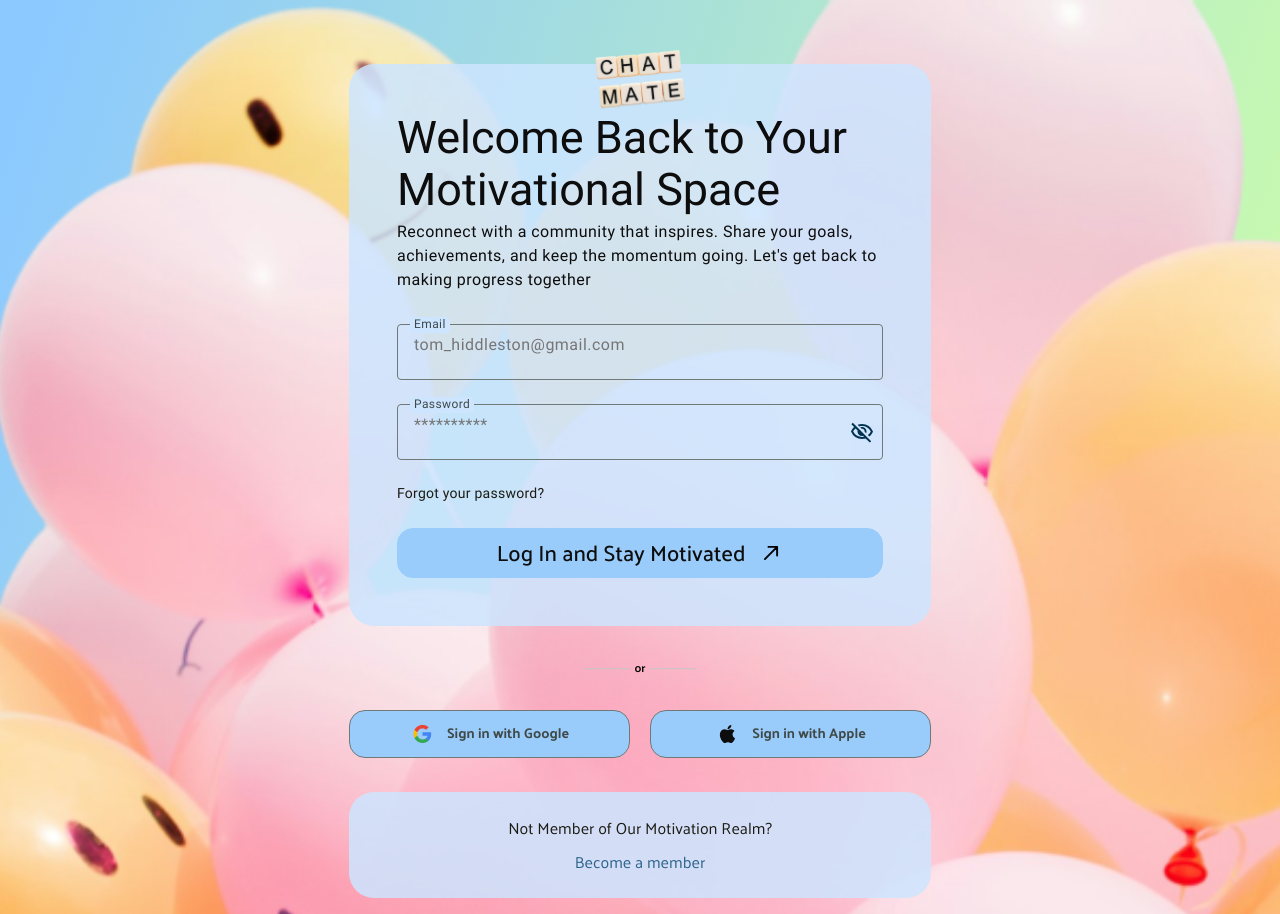
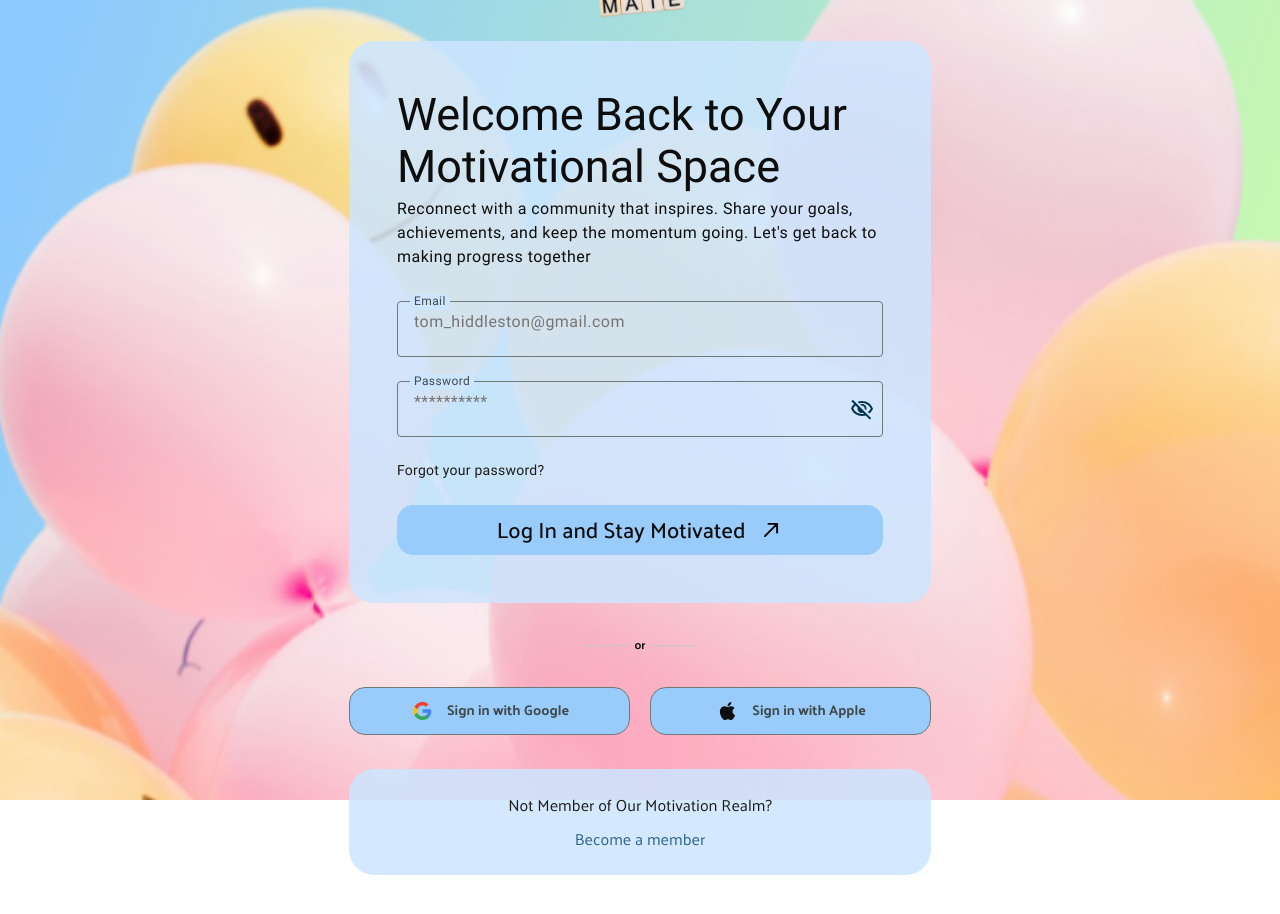
Before and after one commit to chatapp-dev/chat_frontend, a React (Vite) app: page /chat_frontend/sign-in in a window 1280 px wide. After the commit the page ends 891 px from the top, so only its background shows below. Built offline with nearby package versions, Linux system fonts and the light colour scheme; no server answers.

Commit message:
upd stily

```diff
--- a/src/components/common/Login/Login.module.scss
+++ b/src/components/common/Login/Login.module.scss
@@ -8,6 +8,7 @@
   gap: 34px;
   width: 100%;
   align-items: center;
+  justify-content: center;
 
   @include mx.mq("md", max) {
     gap: 1.125rem;
@@ -15,6 +16,7 @@
   @include mx.mq("md") {
     // height: 560px;
     max-width: 582px;
+    flex: 1;
   }
   @include mx.mq("xl") {
     // height: 580px;
--- a/src/components/common/Logo/Logo.module.scss
+++ b/src/components/common/Logo/Logo.module.scss
@@ -4,7 +4,6 @@
   padding-bottom: 18px;
 
   @include mx.mq("md") {
-    top: 48px;
-    position: absolute;
+    padding-bottom: 0;
   }
 }
--- a/src/components/common/Register/Register.module.scss
+++ b/src/components/common/Register/Register.module.scss
@@ -8,6 +8,7 @@
   gap: 34px;
   width: 100%;
   align-items: center;
+  justify-content: center;
 
   @include mx.mq("md", max) {
     gap: 1.125rem;
@@ -15,6 +16,7 @@
   @include mx.mq("md") {
     // height: 560px;
     max-width: 582px;
+    flex: 1;
   }
   @include mx.mq("xl") {
     // height: 580px;
--- a/src/layouts/AuthLayout/AuthLayout.module.scss
+++ b/src/layouts/AuthLayout/AuthLayout.module.scss
@@ -3,7 +3,9 @@
 
 .wrapper {
   background: linear-gradient(108deg, #8cc9ff 2.97%, #cfffa7 100%);
+
   height: 100%;
+
   // background: linear-gradient(134deg, #8cc9ff 2.97%, #cfffa7 100%),
   // rgba(0, 0, 0, 0.2);
 }
@@ -14,7 +16,8 @@
   position: relative;
   z-index: 3;
   width: 100%;
-  // height: 100%;
+  height: 100%;
+  // max-height: max-content;
   align-items: center;
 
   @include mx.mq("md", max) {
@@ -30,7 +33,6 @@
     background-size: cover;
     justify-content: center;
     padding-top: 48px;
-    // height: 0%;
   }
 
   @include mx.mq("xl") {
```
